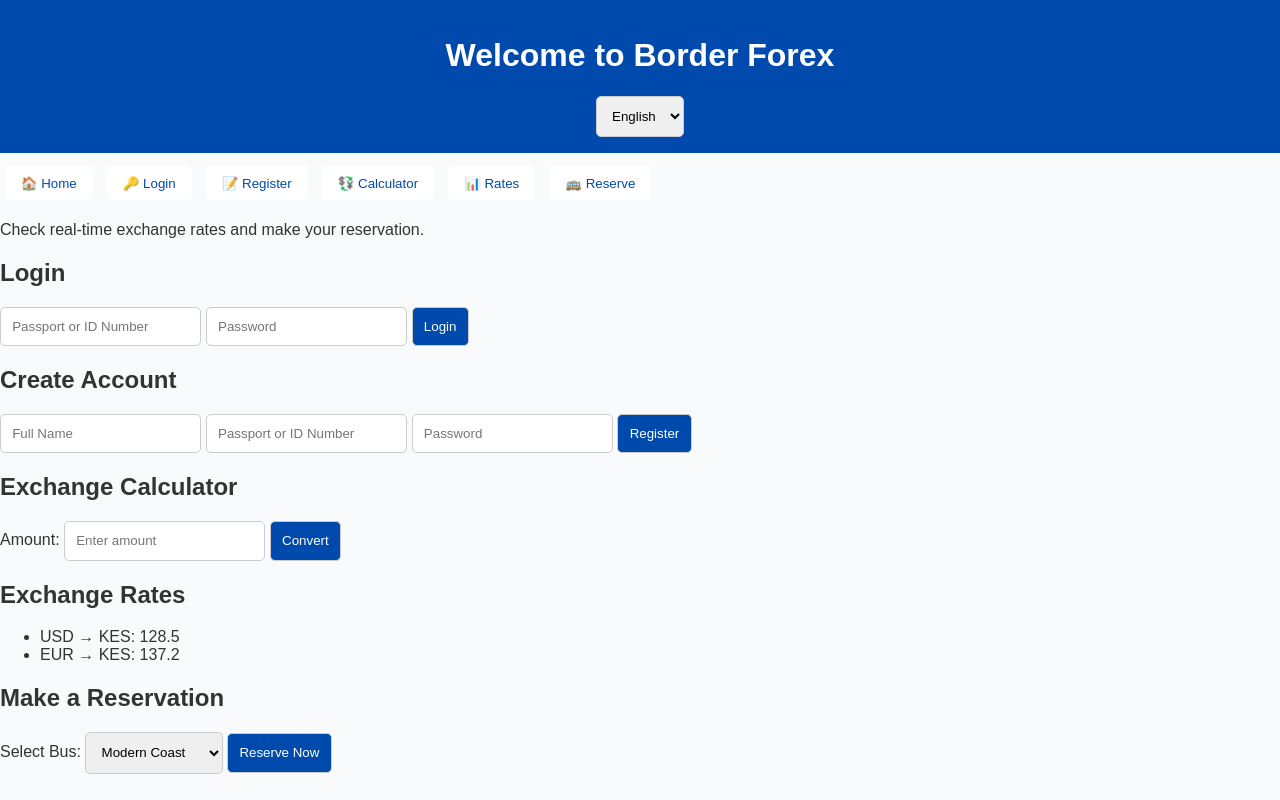
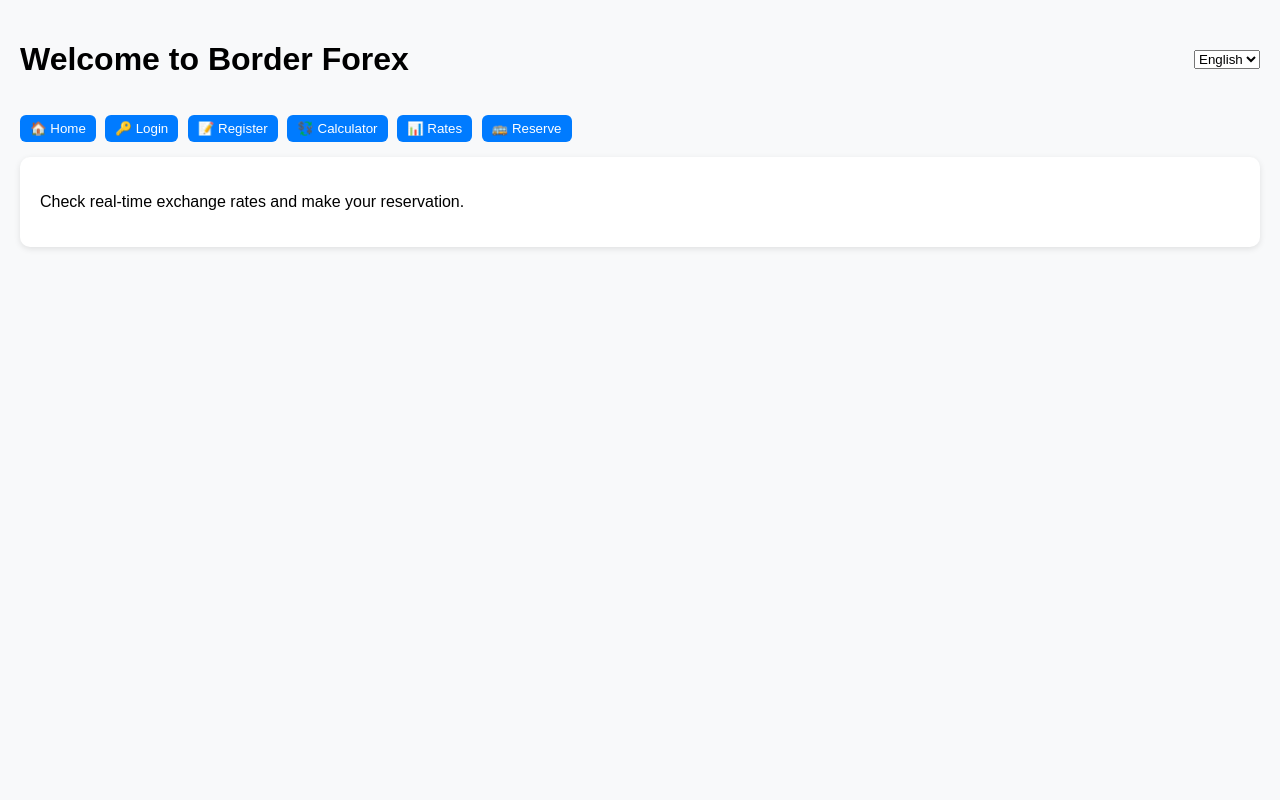
Before and after one commit to Bm142-web/border-forex, a plain HTML site: page frontend/index.html in a window 1280 px wide. Drawn offline with Linux system fonts and the light colour scheme.

Commit message:
Update style.css

```diff
--- a/frontend/style.css
+++ b/frontend/style.css
@@ -1,13 +1,41 @@
-body{font-family:Arial,sans-serif;background:#f8fafc;margin:0;color:#333}
-header{background:#004aad;color:white;padding:1rem;text-align:center}
-nav{margin-top:.5rem}
-nav button{background:white;border:none;color:#004aad;padding:.6rem 1rem;margin:.3rem;border-radius:5px;cursor:pointer}
-nav button:hover{background:#cce0ff}
-main{max-width:600px;margin:2rem auto;background:white;padding:1.5rem;border-radius:8px;box-shadow:0 0 5px rgba(0,0,0,.1)}
-.page-section{display:none}
-.page-section.active{display:block}
-form{display:flex;flex-direction:column;gap:.8rem}
-input,select,button{padding:.7rem;border:1px solid #ccc;border-radius:5px}
-button{background:#004aad;color:white;cursor:pointer}
-button:hover{background:#003380}
-footer{text-align:center;padding:1rem;color:#777;background:#f1f1f1}
+body {
+  font-family: Arial, sans-serif;
+  margin: 20px;
+  background: #f8f9fa;
+}
+
+header {
+  display: flex;
+  justify-content: space-between;
+  align-items: center;
+}
+
+nav {
+  margin: 15px 0;
+}
+
+.navBtn {
+  margin-right: 5px;
+  padding: 6px 10px;
+  border: none;
+  background: #007bff;
+  color: white;
+  border-radius: 6px;
+  cursor: pointer;
+}
+
+.navBtn:hover {
+  background: #0056b3;
+}
+
+.contentSection {
+  display: none;
+  background: white;
+  padding: 20px;
+  border-radius: 10px;
+  box-shadow: 0 2px 6px rgba(0,0,0,0.1);
+}
+
+.contentSection.active {
+  display: block;
+}
```
